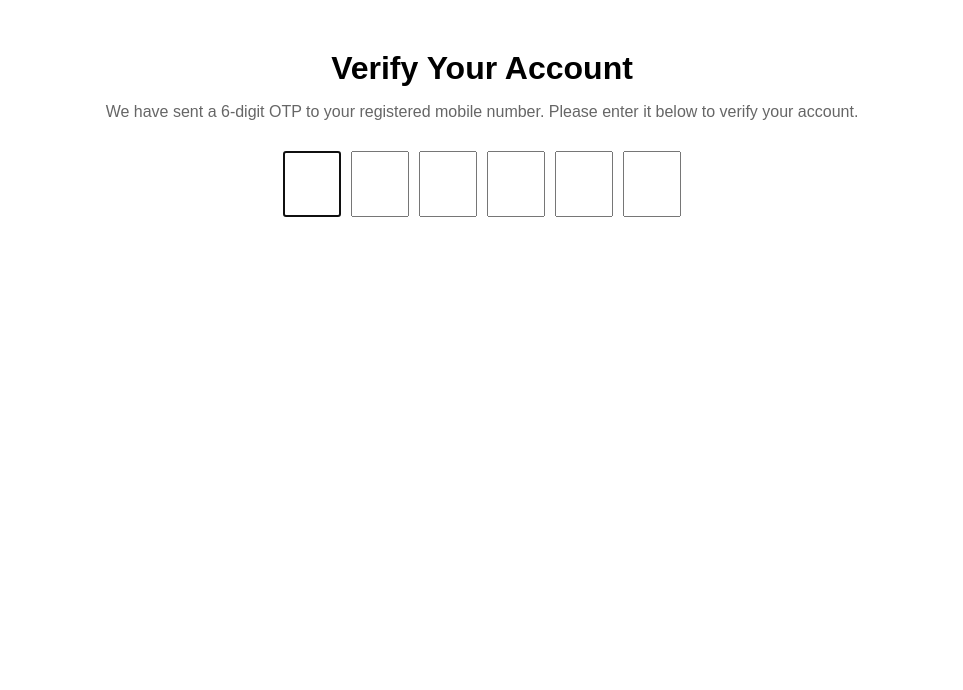
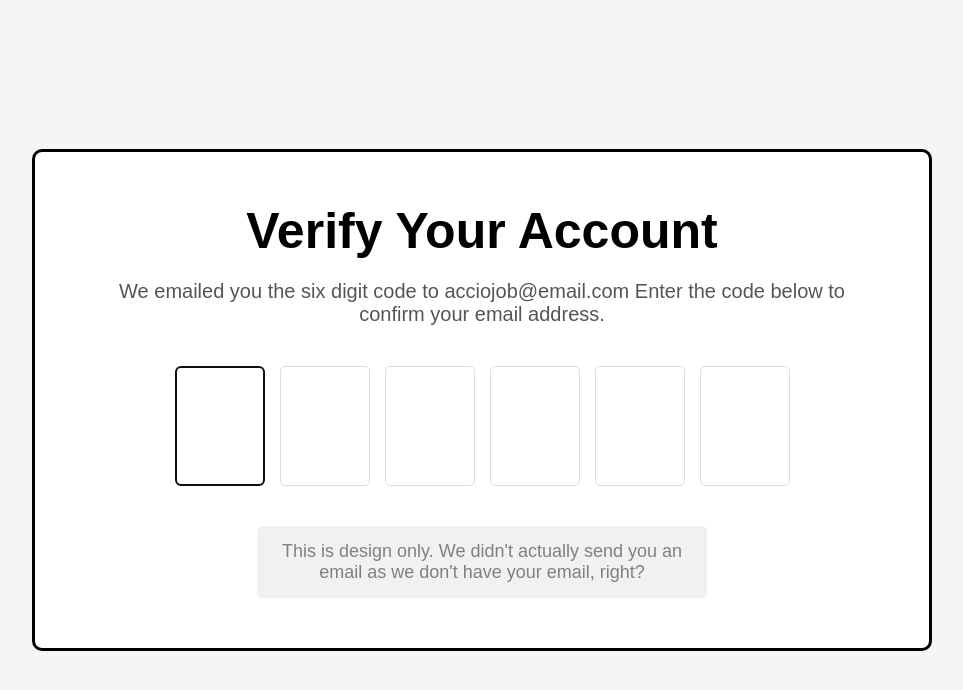
Before and after one commit to acciojob/OTP-kaviyarasiraju79-design, a website: page main.html in a window 1280 px wide. Shown: the whole page, without its empty margins (158-1121 px from the left). Drawn offline with Linux system fonts and the light colour scheme.

Commit message:
created a submission

```diff
--- a/main.html
+++ b/main.html
@@ -1,30 +1,40 @@
 <!DOCTYPE html>
+
 <html>
 
 <head>
-  <link rel="stylesheet" href="styles.css">
+	<link rel="stylesheet" href="styles.css">
 </head>
 
 <body>
+	<div class="container">
 
-  <h1 id="verification_heading">Verify Your Account</h1>
+    <h1 id="verification_heading">Verify Your Account</h1>
 
-  <p id="verification_subtext">
-    We have sent a 6-digit OTP to your registered mobile number. Please enter it below to verify your account.
-  </p>
+    <p id="verification_subtext">
+      We emailed you the six digit code to acciojob@email.com
+      Enter the code below to confirm your email address.
+    </p>
 
-  <div class="code-container">
+    <div class="code-container">
 
-    <input type="text" maxlength="1" class="code" />
-    <input type="text" maxlength="1" class="code" />
-    <input type="text" maxlength="1" class="code" />
-    <input type="text" maxlength="1" class="code" />
-    <input type="text" maxlength="1" class="code" />
-    <input type="text" maxlength="1" class="code" />
+      <input type="text" maxlength="1" class="code" id="code-1">
+      <input type="text" maxlength="1" class="code" id="code-2">
+      <input type="text" maxlength="1" class="code" id="code-3">
+      <input type="text" maxlength="1" class="code" id="code-4">
+      <input type="text" maxlength="1" class="code" id="code-5">
+      <input type="text" maxlength="1" class="code" id="code-6">
+
+    </div>
+
+    <div class="info">
+      This is design only. We didn't actually send you an email as we don't have your email, right?
+    </div>
 
   </div>
 
-  <script src="./script.js"></script>
+    <script type="text/javascript" src="./script.js">
+</script>
 
 </body>
 
--- a/script.js
+++ b/script.js
@@ -4,20 +4,25 @@ const codes = document.querySelectorAll(".code");
 codes[0].focus();
 
 codes.forEach((code, index) => {
+
     code.addEventListener("input", (e) => {
-    e.target.value = e.target.value.replace(/[^0-9]/g, "");
 
-    if (e.target.value && index < codes.length - 1) {
-      codes[index + 1].focus();
+        if(e.target.value.length > 1){
+            e.target.value = e.target.value.slice(0,1);
         }
+
+        if(e.target.value !== ""){
+            codes[index + 1]?.focus();
+        }
+
     });
 
     code.addEventListener("keydown", (e) => {
-    if (e.key === "Backspace") {
-      if (code.value === "" && index > 0) {
-        codes[index - 1].value = "";
-        codes[index - 1].focus();
+
+        if(e.key === "Backspace" && code.value === ""){
+            codes[index - 1]?.focus();
         }
-    }
+
     });
+
 });
--- a/styles.css
+++ b/styles.css
@@ -1,28 +1,67 @@
 /*  your css code here. If applicable */
-body {
-  font-family: Arial, sans-serif;
-  text-align: center;
-  margin-top: 50px;
+*{
+    margin:0;
+    padding:0;
+    box-sizing:border-box;
 }
 
-#verification_heading {
-  margin-bottom: 10px;
+body{
+    height:100vh;
+    display:flex;
+    justify-content:center;
+    align-items:center;
+    background:#f5f5f5;
+    font-family:Arial, sans-serif;
 }
 
-#verification_subtext {
-  color: #666;
-  margin-bottom: 30px;
+.container{
+    width:900px;
+    padding:50px;
+    background:white;
+    border:3px solid black;
+    border-radius:10px;
+    text-align:center;
 }
 
-.code-container {
-  display: flex;
-  justify-content: center;
-  gap: 10px;
+#verification_heading{
+    font-size:50px;
+    margin-bottom:20px;
 }
 
-.code {
-  width: 50px;
-  height: 60px;
-  font-size: 24px;
-  text-align: center;
+#verification_subtext{
+    font-size:20px;
+    color:#555;
+    margin-bottom:40px;
 }
+
+.code-container{
+    display:flex;
+    justify-content:center;
+    gap:15px;
+    margin-bottom:40px;
+}
+
+.code{
+    width:90px;
+    height:120px;
+    border:1px solid #ddd;
+    border-radius:5px;
+    font-size:70px;
+    text-align:center;
+    color:gray;
+}
+
+.code::-webkit-inner-spin-button,
+.code::-webkit-outer-spin-button{
+    display:none;
+}
+
+.info{
+    width:450px;
+    margin:auto;
+    background:#f1f1f1;
+    padding:15px;
+    border-radius:5px;
+    color:gray;
+    font-size:18px;
+}
```
Lines whose indentation alone changed are shown as unchanged.
